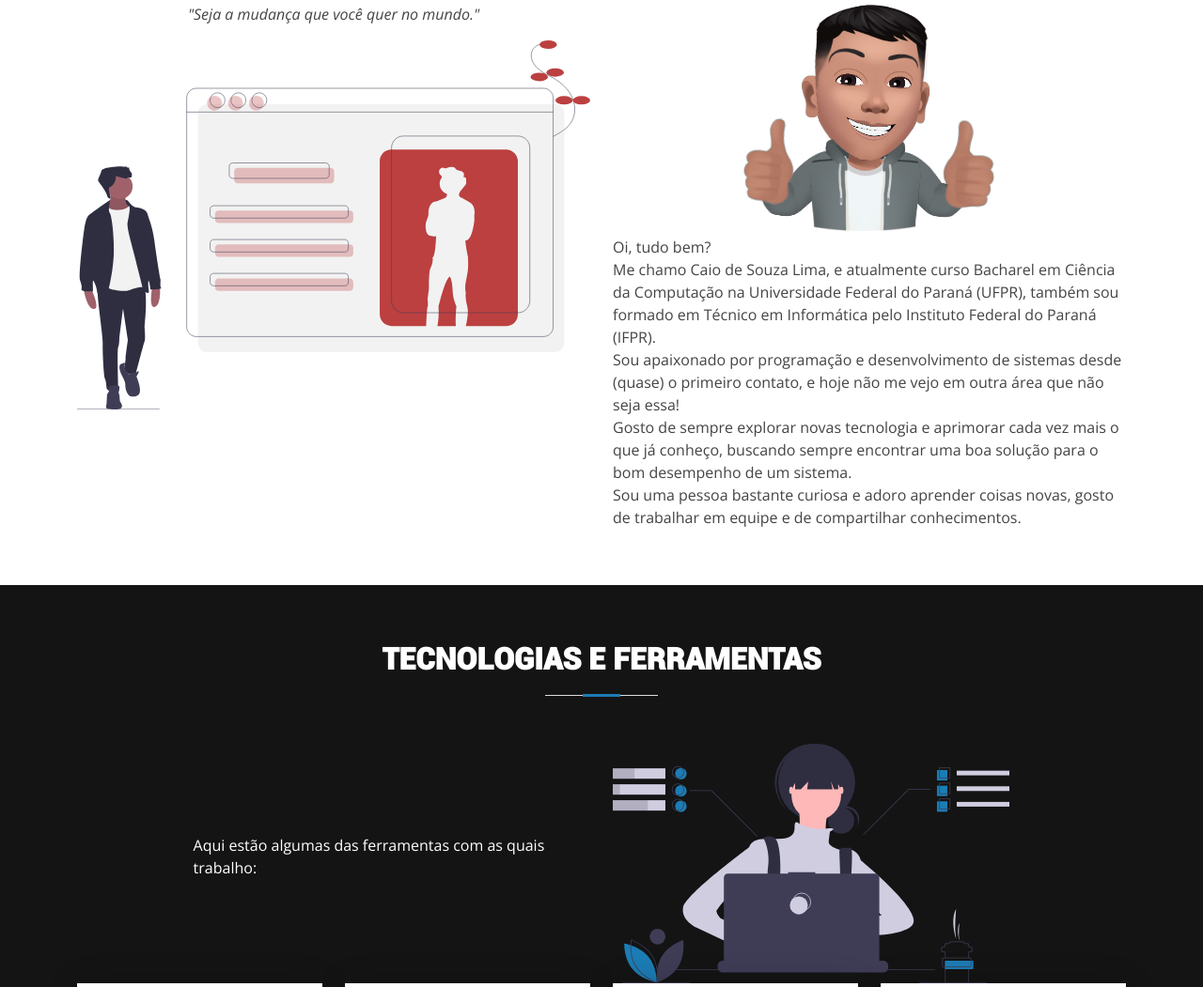
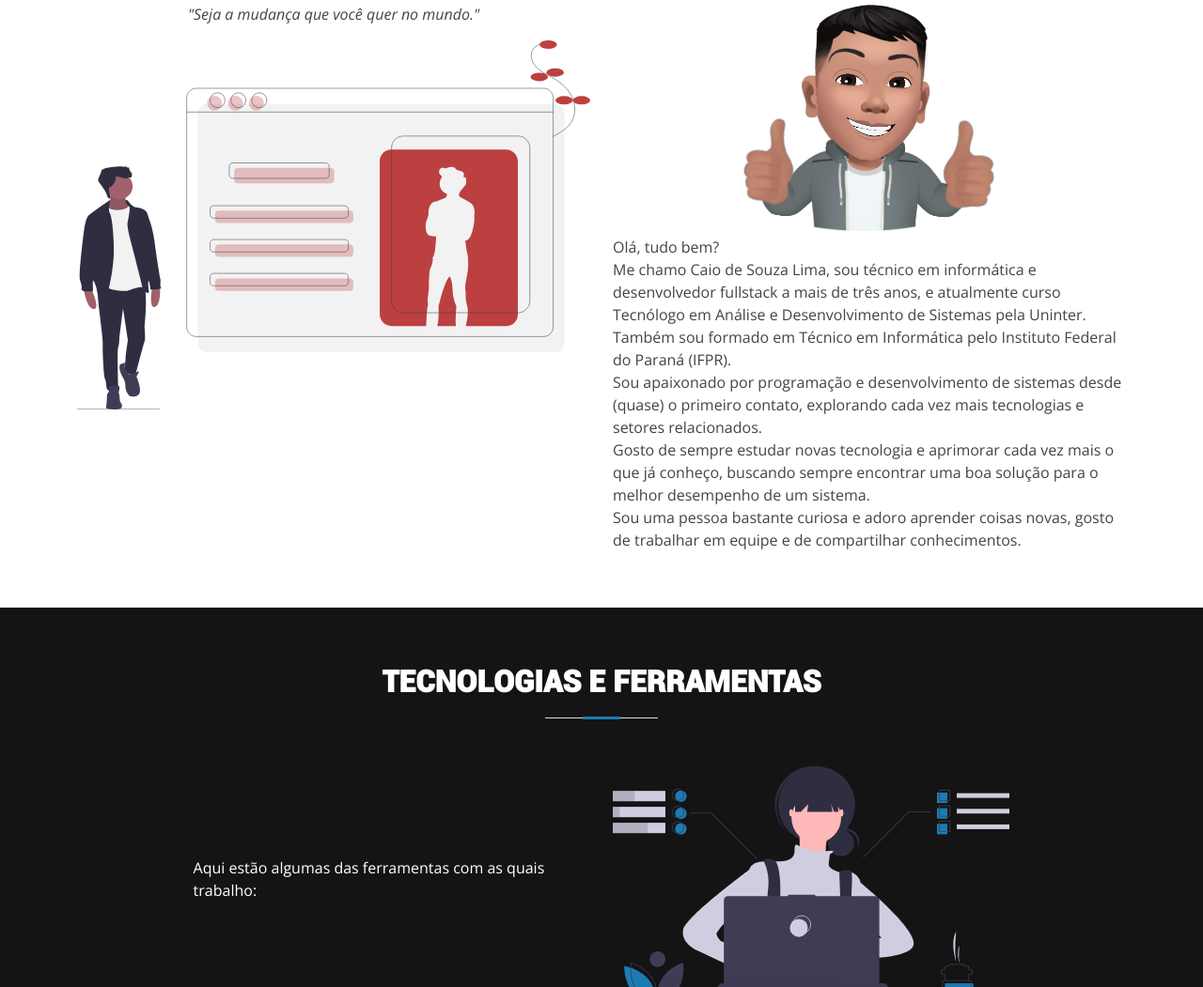
Before and after one commit to Caio-de-Souza/Caio-de-Souza.github.io, a plain HTML site: page index.html in a window 1280 px wide. Shown: the part 805-1856 px from the top of the page at 94% size. Drawn offline with nearby package versions, Linux system fonts and the light colour scheme.

Commit message:
fix: Atualização de bio

```diff
--- a/index.html
+++ b/index.html
@@ -85,8 +85,10 @@
                     <div class="col-lg-6 pt-4 pt-lg-0" data-aos="zoom-in" data-aos-delay="250" style="text-align: center;">
                         <img src="./assets/img/avatar.png" style="max-width: 50%;">
                         <p style="text-align: left;">
-                            Oi, tudo bem?<br> Me chamo Caio de Souza Lima, e atualmente curso Bacharel em Ciência da Computação na Universidade Federal do Paraná (UFPR), também sou formado em Técnico em Informática pelo Instituto Federal do Paraná (IFPR).<br>                            Sou apaixonado por programação e desenvolvimento de sistemas desde (quase) o primeiro contato, e hoje não me vejo em outra área que não seja essa!<br> Gosto de sempre explorar novas tecnologia e aprimorar cada vez mais o que
-                            já conheço, buscando sempre encontrar uma boa solução para o bom desempenho de um sistema.<br> Sou uma pessoa bastante curiosa e adoro aprender coisas novas, gosto de trabalhar em equipe e de compartilhar conhecimentos.
+                            Olá, tudo bem?<br> Me chamo Caio de Souza Lima, sou técnico em informática e desenvolvedor fullstack a mais de três anos, e atualmente curso Tecnólogo em Análise e Desenvolvimento de Sistemas pela Uninter. Também sou formado em Técnico em Informática pelo Instituto Federal do Paraná (IFPR).<br>
+                            Sou apaixonado por programação e desenvolvimento de sistemas desde (quase) o primeiro contato, explorando cada vez mais tecnologias e setores relacionados.<br>
+                            Gosto de sempre estudar novas tecnologia e aprimorar cada vez mais o que já conheço, buscando sempre encontrar uma boa solução para o melhor desempenho de um sistema.<br>
+                            Sou uma pessoa bastante curiosa e adoro aprender coisas novas, gosto de trabalhar em equipe e de compartilhar conhecimentos.
                         </p>
                     </div>
                 </div>
```
